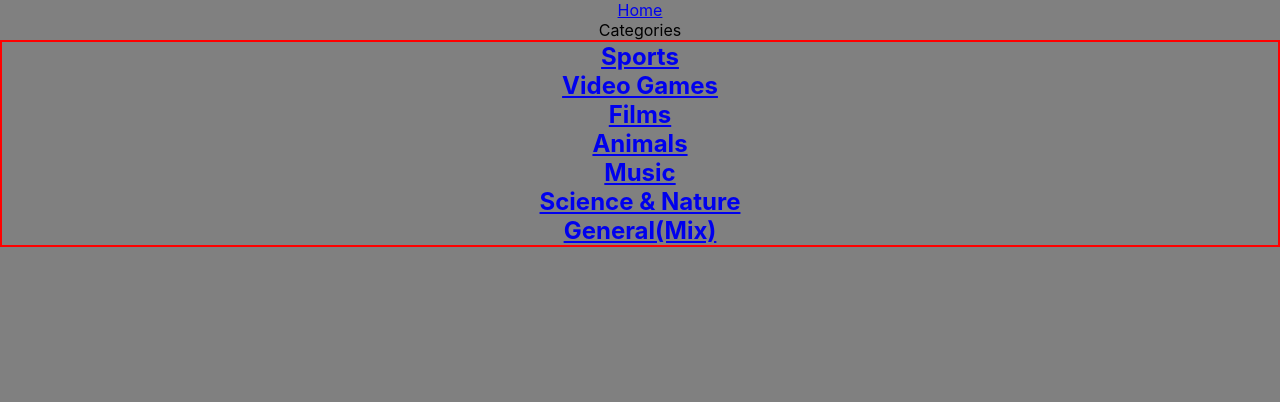
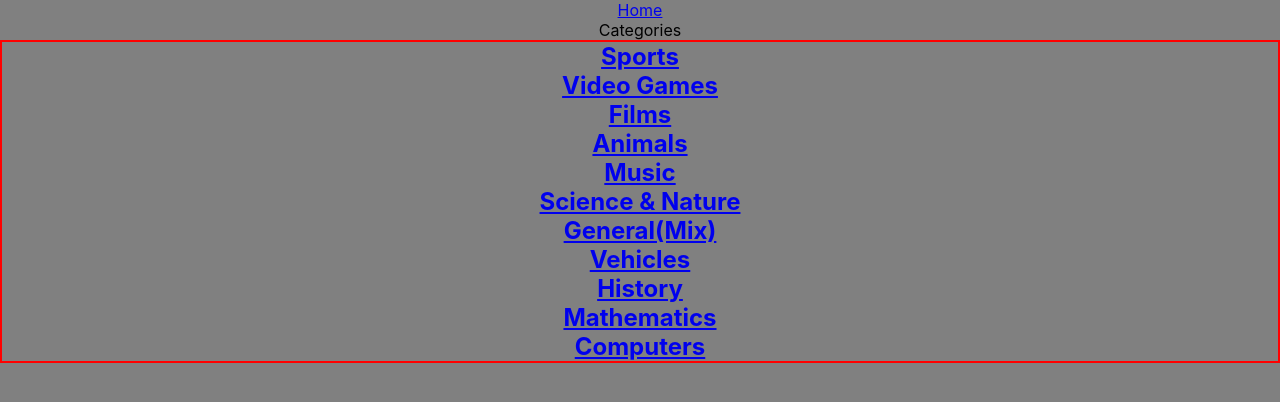
Before and after one commit to thodorisKall/Questions-Quiz, a React (Create React App) app: page /categories in a window 1280 px wide. Shown: the top 402 px of the page. Built offline with nearby package versions, Linux system fonts and the light colour scheme.

Commit message:
docs: add more Categories

```diff
--- a/src/Categories.jsx
+++ b/src/Categories.jsx
@@ -31,6 +31,22 @@ function Categories() {
       url: "https://opentdb.com/api.php?amount=10&category=9&difficulty=easy&type=multiple",
       label: "General(Mix)",
     },
+    {
+      url: "https://opentdb.com/api.php?amount=10&category=28&difficulty=easy&type=multiple",
+      label: "Vehicles",
+    },
+    {
+      url: "https://opentdb.com/api.php?amount=10&category=23&difficulty=easy&type=multiple",
+      label: "History",
+    },
+    {
+      url: "https://opentdb.com/api.php?amount=10&category=19&difficulty=easy&type=multiple",
+      label: "Mathematics",
+    },
+    {
+      url: "https://opentdb.com/api.php?amount=10&category=18&difficulty=easy&type=multiple",
+      label: "Computers",
+    },
   ]
 
   return (
```
